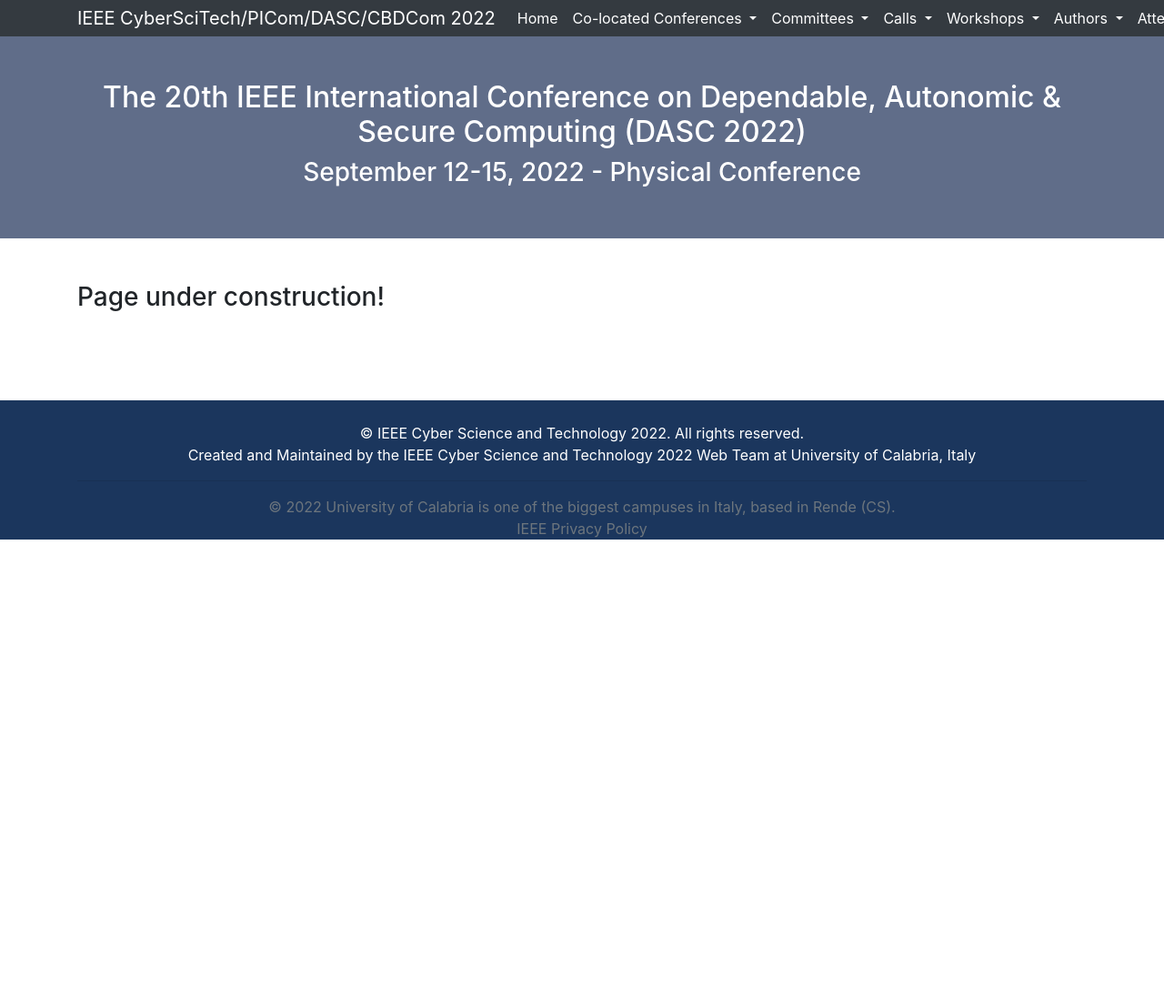
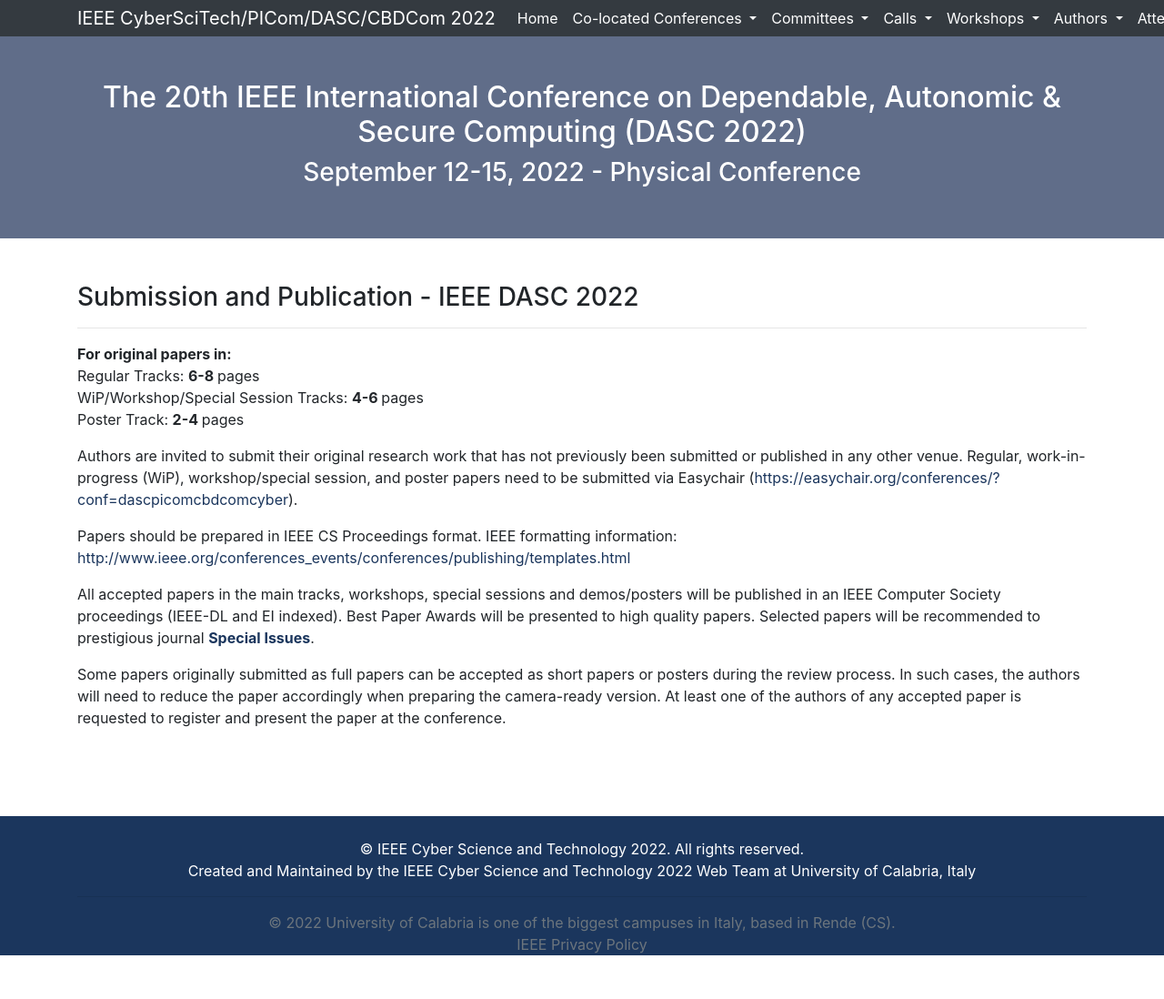
Before and after one commit to cyber-science/2022, a Jekyll site: the page built from _pages/dasc/papersubmission.md, in a window 1280 px wide. Shown: the whole page at 91% size. Built offline with Jekyll 4.4.1, drawn with Linux system fonts in a browser that asks for light colours; before the commit the page ends 900 px from its top, so only the background shows below that.

Commit message:
paper submission information pages updated

```diff
--- a/_pages/dasc/papersubmission.md
+++ b/_pages/dasc/papersubmission.md
@@ -4,33 +4,24 @@
 permalink: /dasc/papersubmission/
 ---
 
-<h3>Page under construction!</h3>
-
-<!--- COMMENTED
 <h3>Submission and Publication - IEEE DASC 2022</h3>
 
 <hr/>
-
 <p>
 <b> For original papers in: </b> <br>
  Regular Tracks: <b> 6-8 </b>pages <br>
  WiP/Workshop/Special Session Tracks: <b>4-6 </b>pages <br>
  Poster Track: <b>2-4 </b> pages <br>
 </p>
-<p>
-Authors are invited to submit their original research work using IEEE CS Proceedings format via EDAS: https://edas.info/N28323
 
+<p>Authors are invited to submit their original research work that has not previously been submitted or published in any other venue. Regular, work-in-progress (WiP), workshop/special session, and poster papers
+ need to be submitted via Easychair (<a href="https://easychair.org/conferences/?conf=dascpicomcbdcomcyber" target =_new>https://easychair.org/conferences/?conf=dascpicomcbdcomcyber</a>).
+</p><p>
+Papers should be prepared in IEEE CS Proceedings format. IEEE formatting information: <a href="http://www.ieee.org/conferences_events/conferences/publishing/templates.html" target=_new>http://www.ieee.org/conferences_events/conferences/publishing/templates.html</a>
+</p><p>
+All accepted papers in the main tracks, workshops, special sessions and demos/posters will be published in an IEEE Computer Society proceedings (IEEE-DL and EI indexed).
+Best Paper Awards will be presented to high quality papers. Selected papers will be recommended to prestigious journal <b>
+<a href="http://cyber-science.org/2022/special-issues/" target=_new>Special Issues</a></b>.
+</p><p>
+Some papers originally submitted as full papers can be accepted as short papers or posters during the review process. In such cases, the authors will need to reduce the paper accordingly when preparing the camera-ready version. At least one of the authors of any accepted paper is requested to register and present the paper at the conference.
 </p>
-<br>
-Papers should be prepared in IEEE CS Proceedings format. IEEE formatting information: http://www.ieee.org/conferences_events/conferences/publishing/templates.html
-<br>
-<p>
-Regular paper (8 pages), Work-in Progress (WiP) paper (4~6 pages), Demo/Poster paper (2~4 pages),
-Workshop & Special Session paper (6 pages) are solicited.
-  </p>
-<ul><li> Accepted papers will be included into the proceedings published by IEEE CPS (EI indexed).
-</li><li> At least one author of any accepted paper is required to register and present the paper at the conference.
-</li><li> Extended versions of selected papers will be considered for fast-track publication in some prestige journals
-(SCI/EI indexed).
- </li></ul>
- -->
```
Also changed, not shown: _pages/cbdcom/papersubmissions.md (+5 -8 lines), _pages/cyberscitech/papersubmissions.md (+3 -7 lines), _pages/picom/papersubmissions.md (+4 -9 lines).
